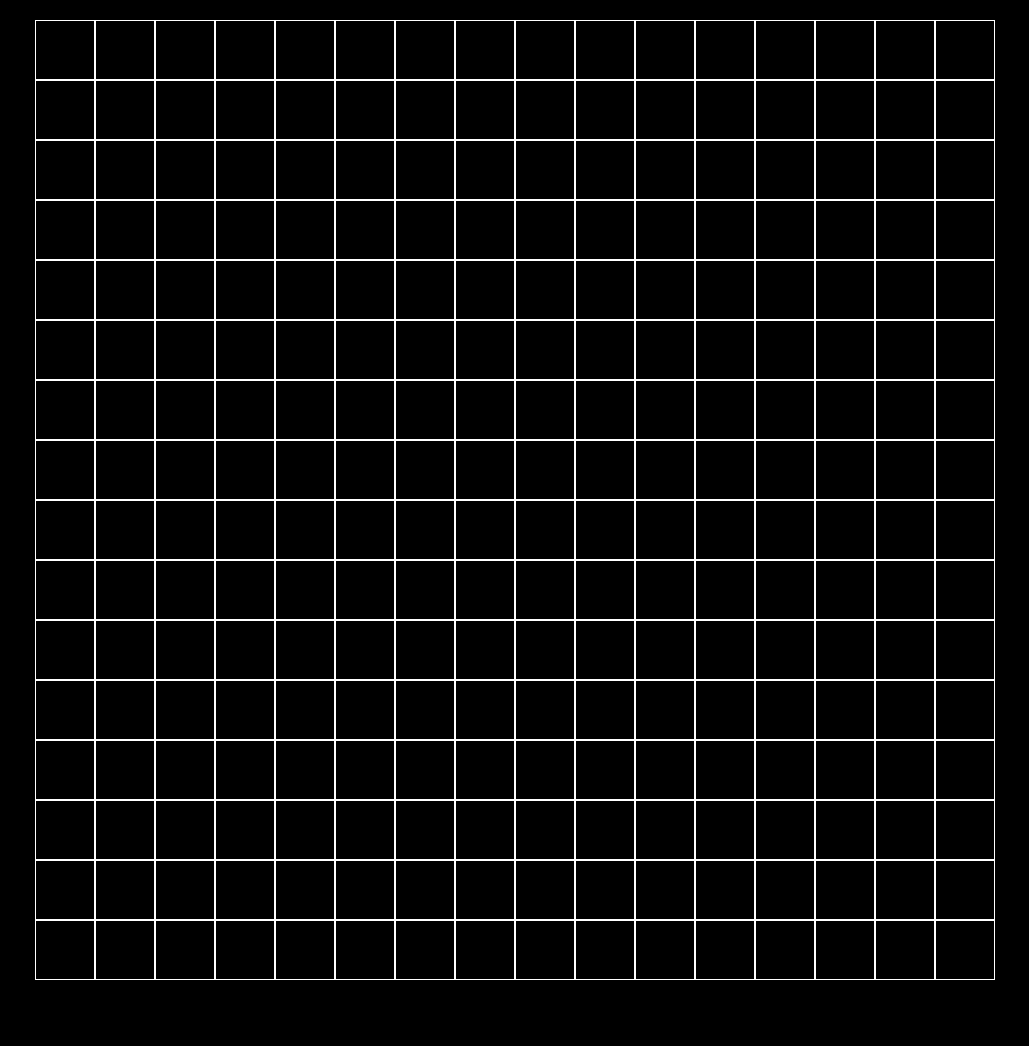
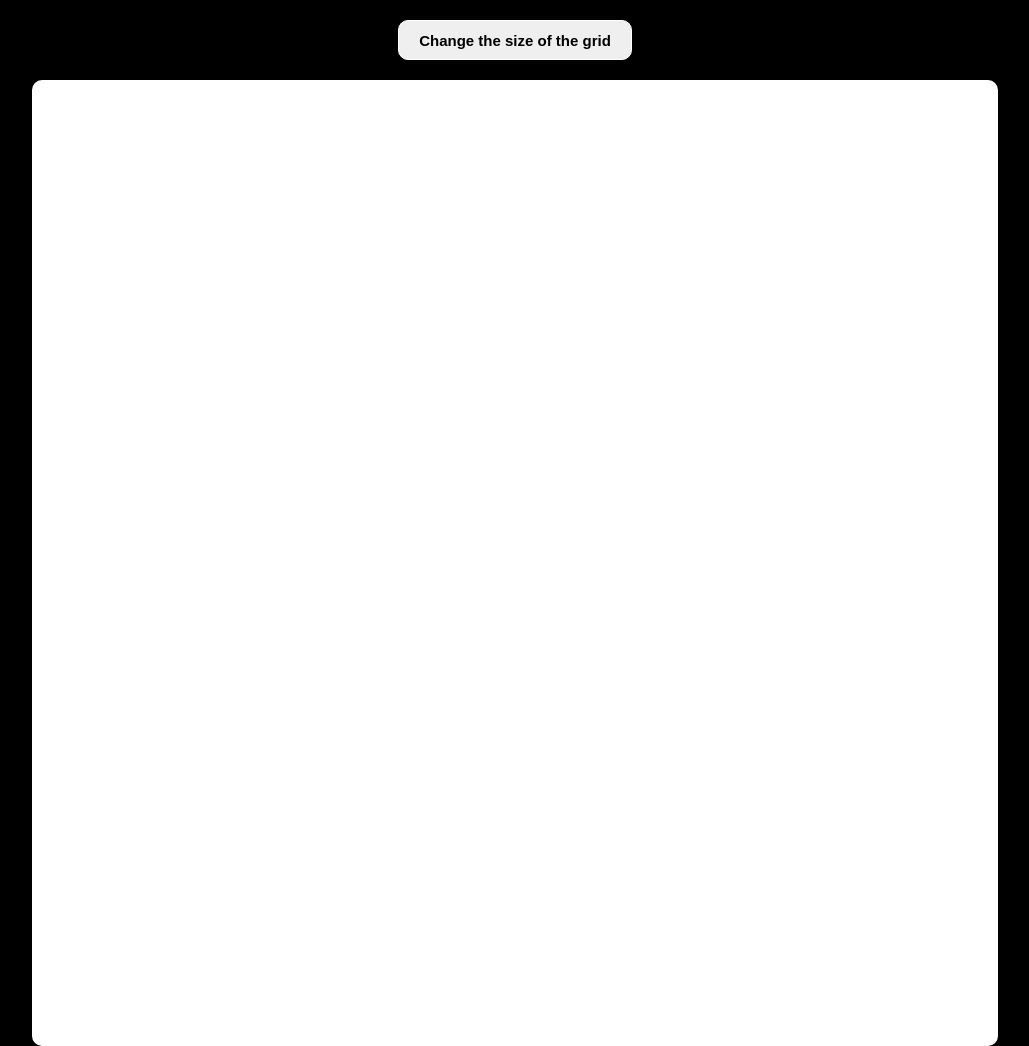
Before and after one commit to o-walkeron-o/etch-a-sketch, a plain HTML site: page index.html in a window 1280 px wide. Shown: the whole page, without its empty margins (125-1154 px from the left). Before the commit the page ends 1000 px from the top, so only its background shows below. Drawn offline with Linux system fonts and the light colour scheme.

Commit message:
Add a button to set the size of the grid
- Wrapped the loop that creates squares into the createGridOfSquares
  function.
- Added an event listener to the button that prompts the user for
  the grid size. After deleting the existing grid, the function is
  called again with the new size parameter.
- Add styles to the button and the container.

```diff
--- a/index.html
+++ b/index.html
@@ -7,6 +7,7 @@
     <link rel="stylesheet" href="./style.css">
 </head>
 <body>
+    <button id="btnSetUpSize">Change the size of the grid</button>
     <div class="container"></div>
     <script src="./script.js"></script>
 </body>
--- a/script.js
+++ b/script.js
@@ -1,15 +1,29 @@
 const container = document.querySelector(".container");
+const btnSetUpSize = document.querySelector("#btnSetUpSize");
 
 let gridSize = 16;
 let squareSize = 960 / gridSize;
 let numberOfSquares = gridSize * gridSize;
 
-for (let i = 0; i < numberOfSquares; i++) {
-    const square = document.createElement("div");
-    square.setAttribute("class", "square");
-    square.setAttribute("style", `width: ${squareSize}px; height: ${squareSize}px;`);
-    square.addEventListener("mouseenter", () => {
-        square.style.backgroundColor = "yellow";
-    })
-    container.appendChild(square);
+function createGridOfSquares(numberOfSquares, squareSize) {
+    for (let i = 0; i < numberOfSquares; i++) {
+        const square = document.createElement("div");
+        square.setAttribute("style", `width: ${squareSize}px; height: ${squareSize}px;`);
+        square.addEventListener("mouseenter", () => {
+            square.style.backgroundColor = "black";
+        });
+        container.appendChild(square);
+    }
 }
+
+createGridOfSquares(numberOfSquares, squareSize);
+
+btnSetUpSize.addEventListener("click", () => {
+    do {
+        gridSize = +prompt("Type a number between 1 and 100 for the grid size")
+    } while (gridSize < 1 || gridSize > 100 || isNaN(gridSize));
+    squareSize = 960 / gridSize;
+    numberOfSquares = gridSize * gridSize;
+    container.textContent = "";
+    createGridOfSquares(numberOfSquares, squareSize);
+});
--- a/style.css
+++ b/style.css
@@ -1,6 +1,9 @@
 * {
     margin: 0;
     padding: 0;
+}
+
+body {
     background-color: black;
     color: white;
 }
@@ -10,10 +13,18 @@
     display: flex;
     flex-wrap: wrap;
     margin: 0 auto;
-    padding: 20px 0;
+    background-color: white;
+    border-radius: 10px;
+    border: 3px solid white;
 }
 
-.square {
-    box-sizing: border-box;
+#btnSetUpSize{
+    display: block;
+    height: 40px;
+    padding: 0 20px;
+    margin: 20px auto;
     border: 1px solid white;
+    border-radius: 10px;
+    font-weight: bold;
+    font-size: 15px;
 }
```
